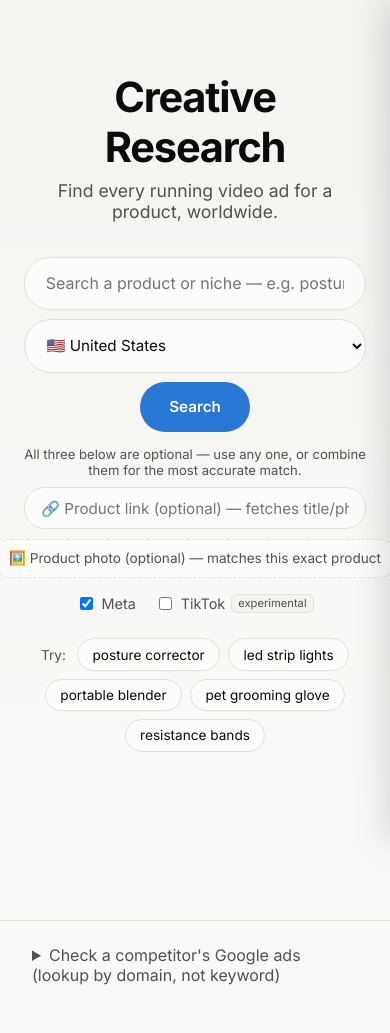
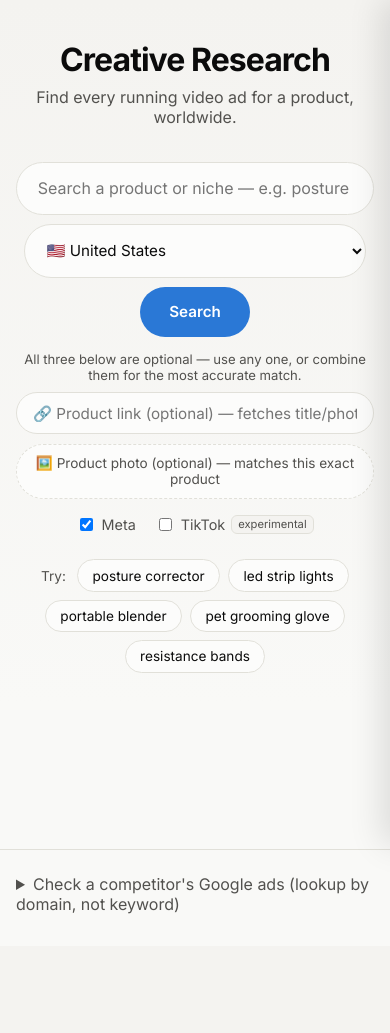
Before and after one commit to swiings2123-dev/creative-research-dashboard, a Flask app: page / in a window 390 px wide. After the commit the page ends 914 px from the top, so only its background shows below. Run offline with Flask 3, Linux system fonts and the light colour scheme.

Commit message:
Mobile optimization: add viewport meta tag (fixed desktop-scale rendering bug), fix file-input overflow, tighten spacing on small screens

```diff
--- a/static/style.css
+++ b/static/style.css
@@ -167,8 +167,9 @@ button[type=submit]:active { transform: scale(0.97); }
   font-size: 0.85rem;
   cursor: pointer;
   transition: border-color .15s ease, color .15s ease;
-  white-space: nowrap;
+  max-width: 100%;
 }
+.file-input span { overflow-wrap: anywhere; }
 .file-input:hover { border-color: var(--accent); color: var(--accent); }
 .file-input.has-file { border-style: solid; border-color: var(--accent); color: var(--accent); }
 
@@ -335,14 +336,29 @@ button[type=submit]:active { transform: scale(0.97); }
 
 footer { padding: 1.5rem 2rem 3rem; border-top: 1px solid var(--border); max-width: 1400px; margin: 0 auto; }
 footer summary { cursor: pointer; color: var(--muted); }
-#lookup-form { display: flex; gap: 0.5rem; margin-top: 0.7rem; }
+#lookup-form { display: flex; gap: 0.5rem; margin-top: 0.7rem; flex-wrap: wrap; }
 #lookup-form input, #lookup-form button {
   padding: 0.6rem 0.9rem; border-radius: 10px; border: 1px solid var(--border);
   background: var(--card); color: var(--text);
 }
+#lookup-form input { flex: 1; min-width: 200px; }
 #lookup-form button { background: var(--accent); color: white; border: none; cursor: pointer; }
 #lookup-result { margin-top: 0.7rem; font-size: 0.9rem; color: var(--muted); }
 #lookup-result a { color: var(--accent); }
+
+@media (max-width: 640px) {
+  .hero { padding: 2.5rem 1rem 2rem; }
+  .wordmark { font-size: 2rem; }
+  .tagline { font-size: 1rem; }
+  #keyword { min-width: 0; width: 100%; }
+  #product-url { min-width: 0; width: 100%; }
+  .extra-inputs { flex-direction: column; align-items: stretch; }
+  .file-input { justify-content: center; text-align: center; }
+  .grid { padding: 1.5rem 1rem 6rem; gap: 1rem; }
+  footer { padding: 1.5rem 1rem 2rem; }
+  .generate-btn { bottom: 1rem; right: 1rem; left: 1rem; text-align: center; justify-content: center; }
+  .angles-panel { padding: 1.2rem; }
+}
 
 @keyframes fadeUp {
   from { opacity: 0; transform: translateY(14px); }
--- a/templates/index.html
+++ b/templates/index.html
@@ -2,6 +2,7 @@
 <html lang="en">
 <head>
 <meta charset="UTF-8">
+<meta name="viewport" content="width=device-width, initial-scale=1">
 <title>Creative Research</title>
 <link rel="preconnect" href="https://fonts.googleapis.com">
 <link rel="preconnect" href="https://fonts.gstatic.com" crossorigin>
--- a/web/index.html
+++ b/web/index.html
@@ -2,6 +2,7 @@
 <html lang="en">
 <head>
 <meta charset="UTF-8">
+<meta name="viewport" content="width=device-width, initial-scale=1">
 <title>Creative Research</title>
 <link rel="preconnect" href="https://fonts.googleapis.com">
 <link rel="preconnect" href="https://fonts.gstatic.com" crossorigin>
```
Also changed, not shown: web/static/style.css (+18 -2 lines).
